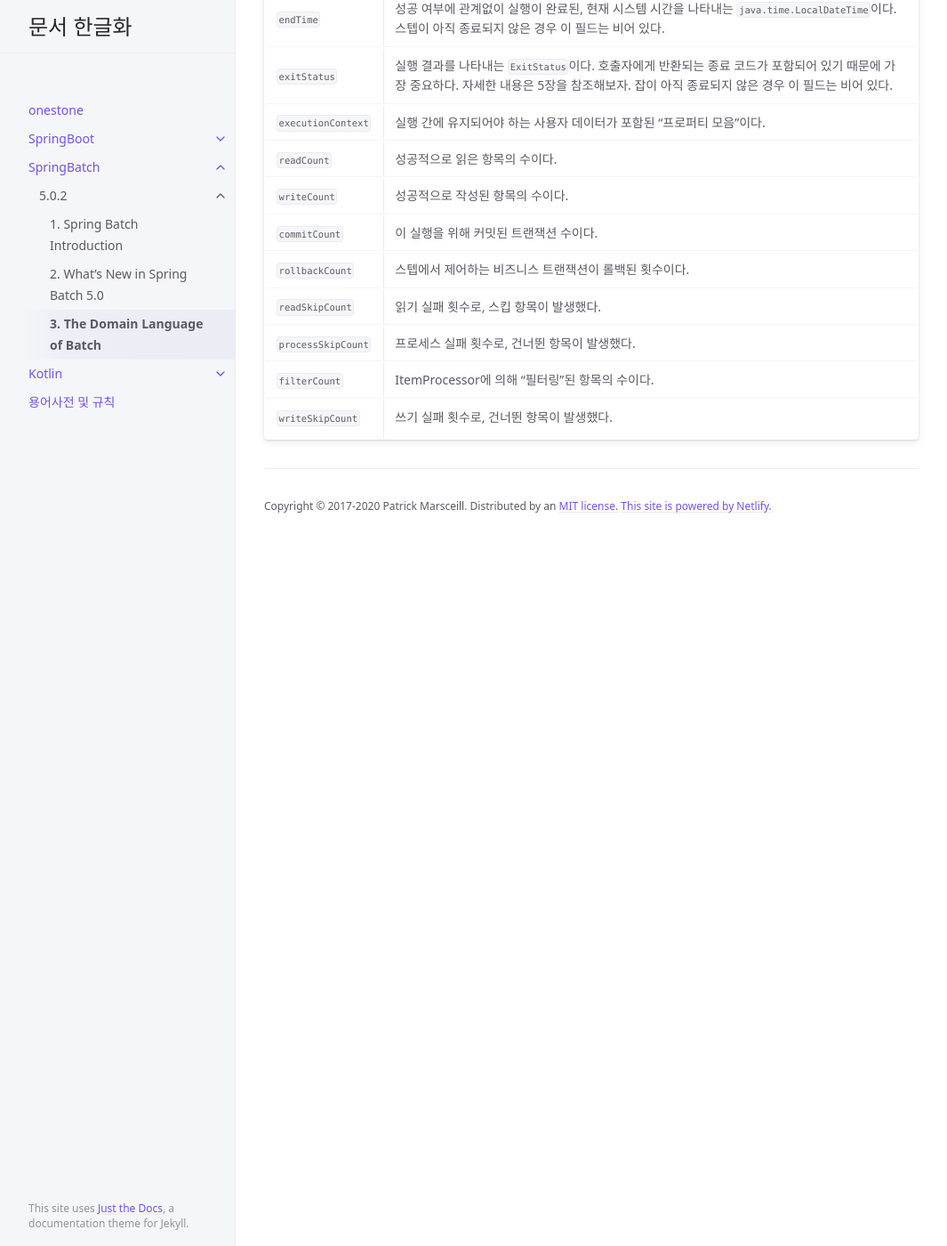
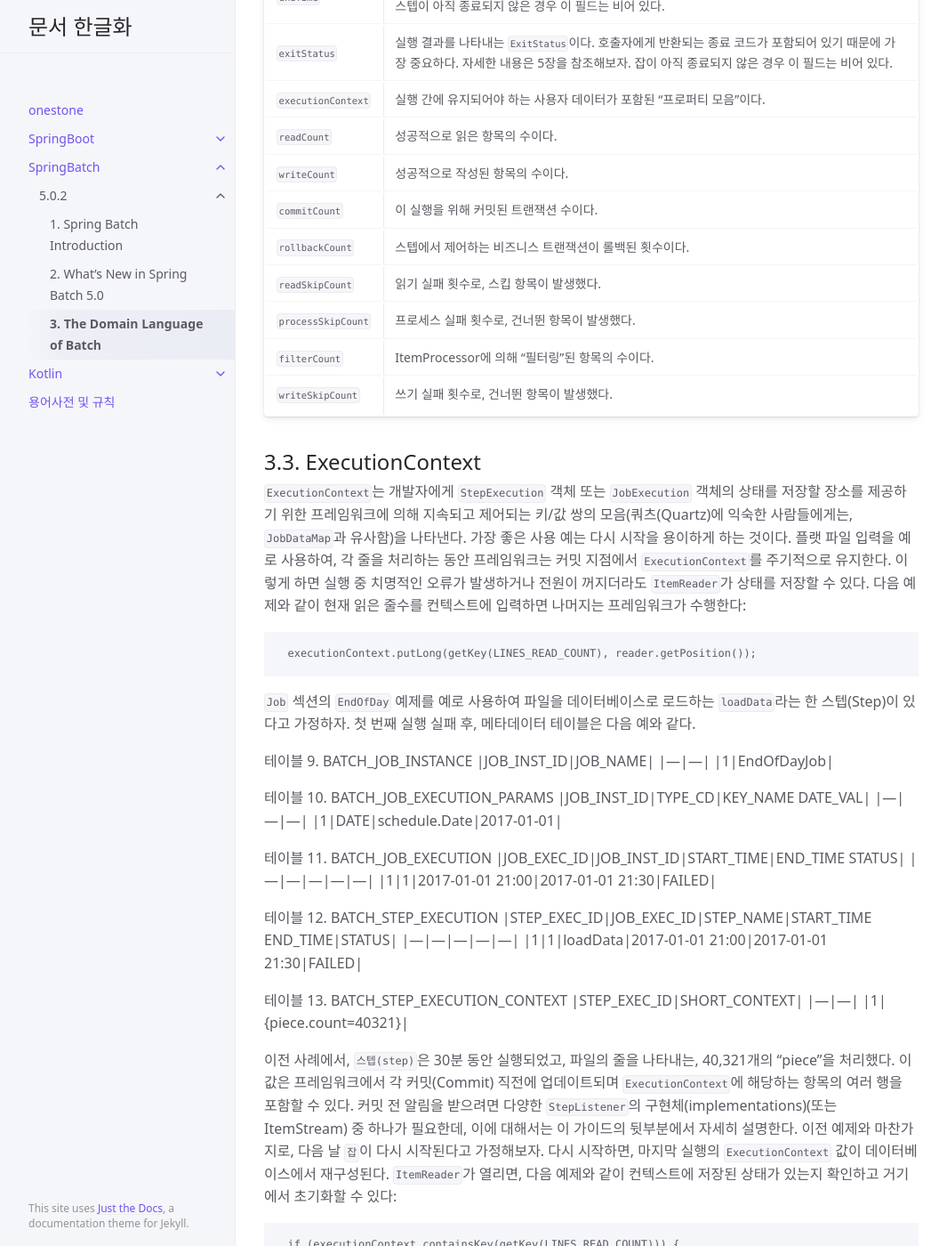
Before and after one commit to onestone9900/onestone9900.github.io, a Jekyll site: the page built from docs/spring_batch/5.0.2/3. domain_language_of_batch.md, in a window 1280 px wide and 1400 px high, scrolled down 6165 px. Shown: the whole window at 89% size, without its empty margins (107-1172 px from the left). Built offline with Jekyll 4.4.1, drawn with Linux system fonts in a browser that asks for light colours; some of the changed text lies outside the part shown.

Commit message:
docs: 3.3. ExecutionContext

````diff
--- a/docs/spring_batch/5.0.2/3. domain_language_of_batch.md
+++ b/docs/spring_batch/5.0.2/3. domain_language_of_batch.md
@@ -172,3 +172,67 @@ nav_order: 2
 |`processSkipCount`|프로세스 실패 횟수로, 건너뛴 항목이 발생했다.|
 |`filterCount`|ItemProcessor에 의해 "필터링"된 항목의 수이다.|
 |`writeSkipCount`|쓰기 실패 횟수로, 건너뛴 항목이 발생했다.|
+
+
+## 3.3. ExecutionContext
+`ExecutionContext`는 개발자에게 `StepExecution` 객체 또는 `JobExecution` 객체의 상태를 저장할 장소를 제공하기 위한 프레임워크에 의해 지속되고 제어되는 키/값 쌍의 모음(쿼츠(Quartz)에 익숙한 사람들에게는, `JobDataMap`과 유사함)을 나타낸다. 가장 좋은 사용 예는 다시 시작을 용이하게 하는 것이다. 플랫 파일 입력을 예로 사용하여, 각 줄을 처리하는 동안 프레임워크는 커밋 지점에서 `ExecutionContext`를 주기적으로 유지한다. 이렇게 하면 실행 중 치명적인 오류가 발생하거나 전원이 꺼지더라도 `ItemReader`가 상태를 저장할 수 있다. 다음 예제와 같이 현재 읽은 줄수를 컨텍스트에 입력하면 나머지는 프레임워크가 수행한다:
+
+```
+  executionContext.putLong(getKey(LINES_READ_COUNT), reader.getPosition());
+```
+
+`Job` 섹션의 `EndOfDay` 예제를 예로 사용하여 파일을 데이터베이스로 로드하는 `loadData`라는 한 스텝(Step)이 있다고 가정하자. 첫 번째 실행 실패 후, 메타데이터 테이블은 다음 예와 같다.
+
+테이블 9. BATCH_JOB_INSTANCE
+|JOB_INST_ID|JOB_NAME|
+|---|---|
+|1|EndOfDayJob|
+
+테이블 10. BATCH_JOB_EXECUTION_PARAMS
+|JOB_INST_ID|TYPE_CD|KEY_NAME DATE_VAL|
+|---|---|---|
+|1|DATE|schedule.Date|2017-01-01|
+
+테이블 11. BATCH_JOB_EXECUTION
+|JOB_EXEC_ID|JOB_INST_ID|START_TIME|END_TIME STATUS|
+|---|---|---|---|---|
+|1|1|2017-01-01 21:00|2017-01-01 21:30|FAILED|
+
+테이블 12. BATCH_STEP_EXECUTION
+|STEP_EXEC_ID|JOB_EXEC_ID|STEP_NAME|START_TIME END_TIME|STATUS|
+|---|---|---|---|---|
+|1|1|loadData|2017-01-01 21:00|2017-01-01 21:30|FAILED|
+
+테이블 13. BATCH_STEP_EXECUTION_CONTEXT
+|STEP_EXEC_ID|SHORT_CONTEXT|
+|---|---|
+|1|{piece.count=40321}|
+
+이전 사례에서, `스텝(step)`은 30분 동안 실행되었고, 파일의 줄을 나타내는, 40,321개의 "piece"을 처리했다. 이 값은 프레임워크에서 각 커밋(Commit) 직전에 업데이트되며 `ExecutionContext`에 해당하는 항목의 여러 행을 포함할 수 있다. 커밋 전 알림을 받으려면 다양한 `StepListener`의 구현체(implementations)(또는 ItemStream) 중 하나가 필요한데, 이에 대해서는 이 가이드의 뒷부분에서 자세히 설명한다. 이전 예제와 마찬가지로, 다음 날 `잡`이 다시 시작된다고 가정해보자. 다시 시작하면, 마지막 실행의 `ExecutionContext` 값이 데이터베이스에서 재구성된다. `ItemReader`가 열리면, 다음 예제와 같이 컨텍스트에 저장된 상태가 있는지 확인하고 거기에서 초기화할 수 있다:
+
+```
+  if (executionContext.containsKey(getKey(LINES_READ_COUNT))) {
+    log.debug("Initializing for restart. Restart data is: " + executionContext);
+
+    long lineCount = executionContext.getLong(getKey(LINES_READ_COUNT));
+
+    LineReader reader = getReader();
+
+    Object record = "";
+    while (reader.getPosition() < lineCount && record != null) {
+      record = readLine();
+    }
+  }
+```
+
+이 상황에서, 앞의 코드가 실행된 후, 현재 줄은 40,322이므로 `스텝`이 중단된 위치에서 다시 시작된다. 실행중 유지해야하는 통계에 `ExecutionContext`를 사용할 수도 있다. 예를 들어, 플랫 파일에 여러 줄에 걸쳐 처리해야 할 일감들이 포함되어 있다면, (읽은 라인의 수와는 다른)처리된 일감의 수를 저장하는 것이 필요할 수 있으며, 그렇게 함으로써 `스텝`이 끝날 때 처리된 주문의 총 수를 본문에 포함하여 이메일을 보낼 수 있다. 프레임워크는 각 `잡인스턴스`의 정확한 범위를 지정할 수 있도록 개발자를 위해 그것에 대한 저장을 처리한다. 기존 `ExecutionContext`를 사용해야 하는지를 아는 것은 매우 어려울 수 있다. 예를 들어, 위의 `EndOfDay` 예를 사용하여 01-01 실행이 두 번째로 다시 시작되면, 프레임워크는 동일한 `잡인스턴스`임을 인식하고 각 스텝별로, `ExecutionContext`를 데이터베이스에서 가져와 전달하고, 스텝 자체(`StepExecution`의 일부로)에서 처리한다. 반대로, 01-02 실행의 경우, 프레임워크는 다른 인스턴스임을 인식하므로, 빈 컨텍스트를 스텝에 전달한다. 프레임워크는 개발자를 위해 올바른 시간에 상태가 제공되도록 하는 것과 같은 여러 유형의 결정을 많이 만들어낸다. 주어진 시간에 `StepExecution`당 정확히 하나의 `ExecutionContext`가 존재한다는 점도 중요하다. `ExecutionContext`의 클라이언트는 공유 키스페이스(keyspace)를 생성하므로, 주의해야 한다. 따라서, 값을 입력할 때 데이터를 덮어쓰지 않도록 주의해야 한다. 그러나, `스텝`은 컨텍스트에 데이터를 저장하지 않으므로 프레임워크에 악영향을 줄 방법은 없다.
+
+`JobExecution`당 하나 이상의 `ExecutionContext`가 있을 수 있고, `StepExecution`마다는 하나씩 있다. 예를 들어 다음 코드 스니펫을 보자:
+
+```
+  ExecutionContext ecStep = stepExecution.getExecutionContext();
+  ExecutionContext ecJob = jobExecution.getExecutionContext();
+  // ecStep은 ecJob과 같지 않다.
+```
+
+주석에서 언급했듯이, ecStep은 ecJob과 같지 않다. 그것들은 서로 다른 두 개의 `ExecutionContext`이다. 스텝으로 범위가 지정된 것은 스텝의 모든 커밋 지점에 저장되는 반면, 잡으로 범위가 지정된 것은 모든 스텝 실행 사이에 저장된다.
````
Also changed, not shown: other parts of docs/spring_batch/5.0.2/3. domain_language_of_batch.md (+1 -1 lines).
